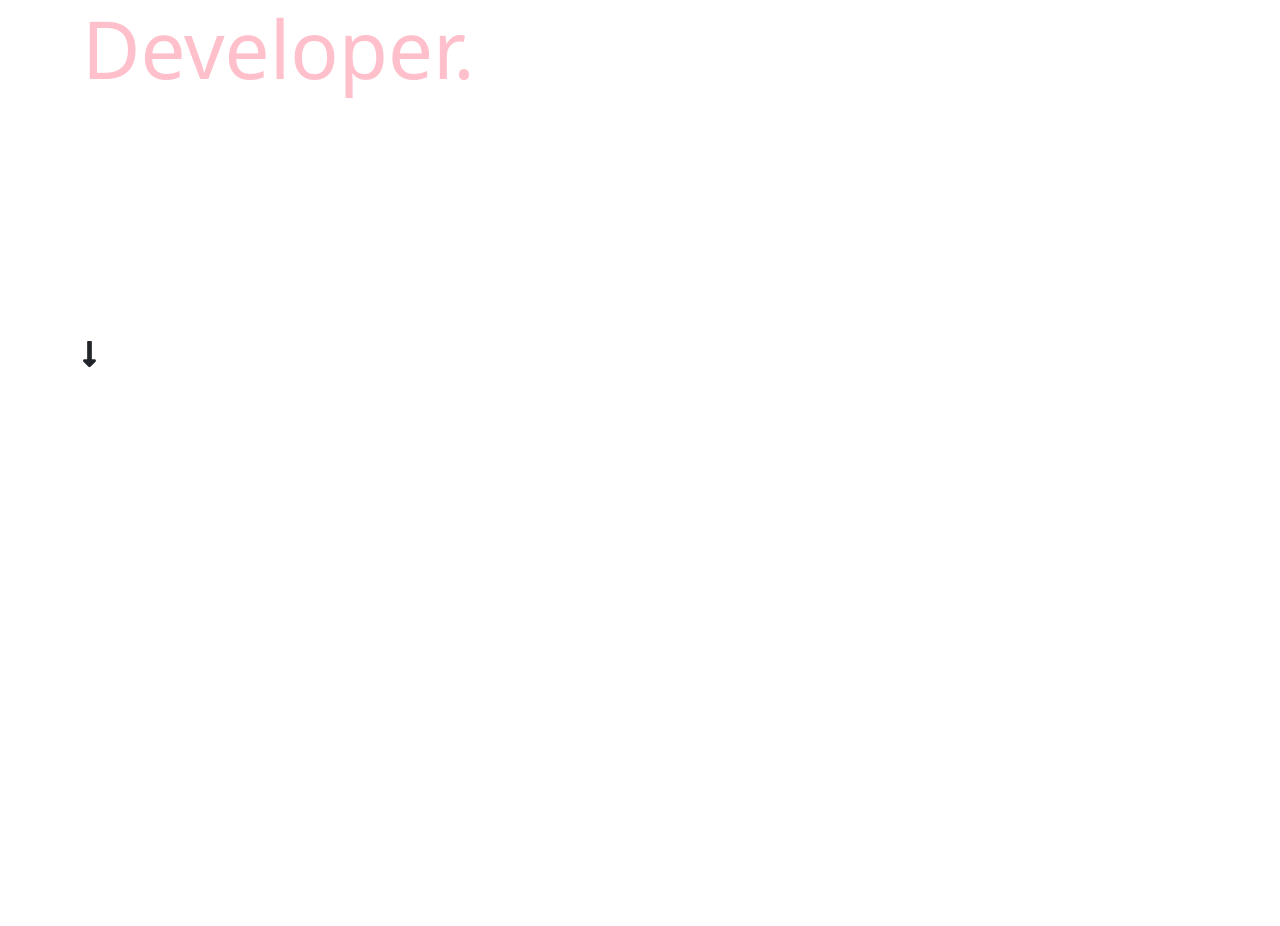
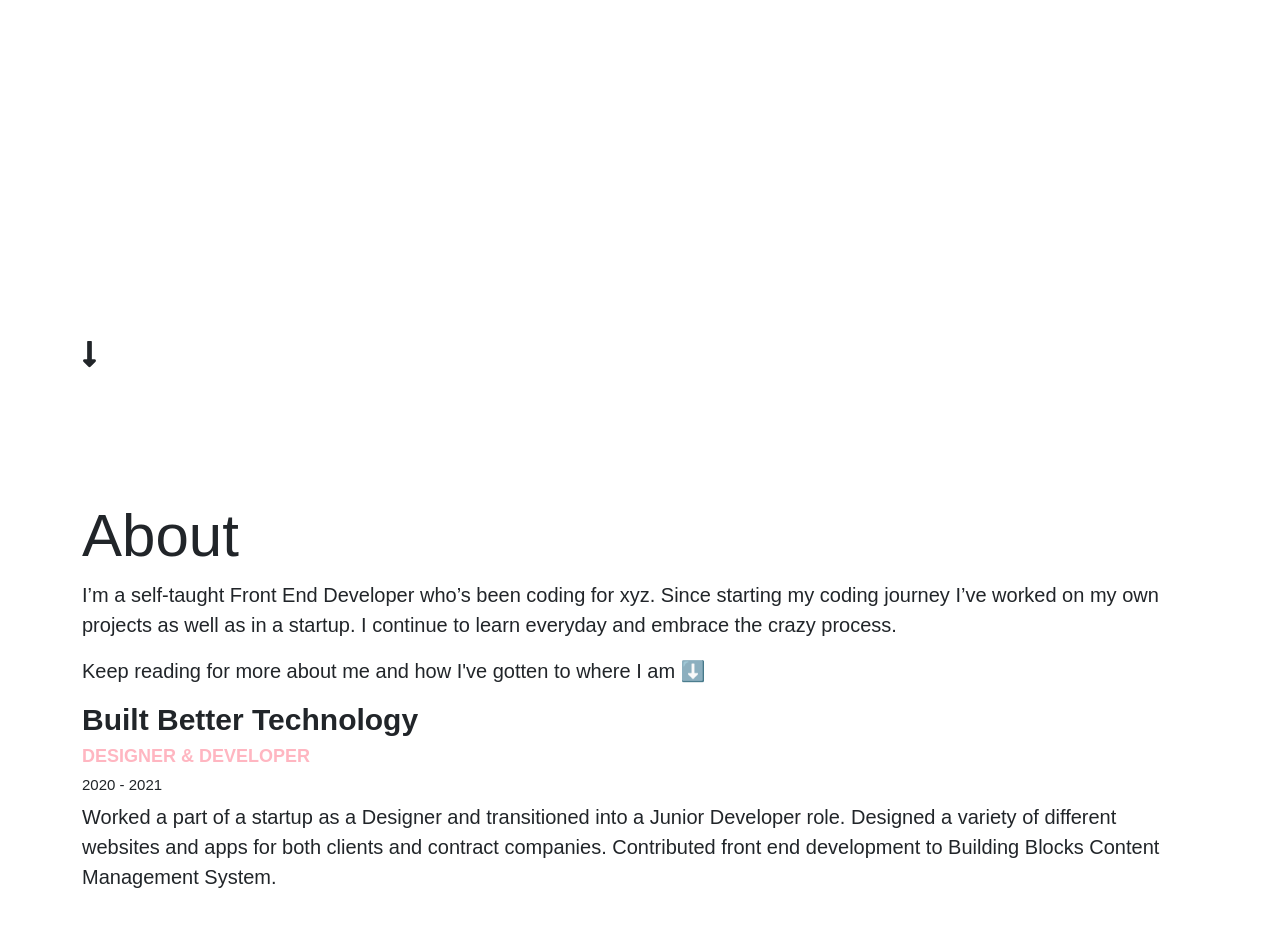
Before and after one commit to courtamos/courtamos-portfolio, a React (Create React App) app: page / in a window 1280 px wide. Shown: the part 356-1282 px from the top of the page. Before the commit the page ends 856 px from the top, so only its background shows below. Built offline with nearby package versions, Linux system fonts and the light colour scheme.

Commit message:
add global styles and about component

```diff
--- a/src/App.tsx
+++ b/src/App.tsx
@@ -1,13 +1,15 @@
 import React from "react";
 import { Container } from "reactstrap";
+import { Navigation } from "./components/Navigation/Navigation";
 import { Banner } from "./components/Banner";
-import { Navigation } from "./components/Navigation/Navigation";
+import { About } from "./components/About/About";
 
 const App = () => {
   return (
     <Container>
       <Navigation />
       <Banner />
+      <About />
     </Container>
   );
 };
--- /dev/null
+++ b/src/components/About/About.tsx
@@ -0,0 +1,28 @@
+import React from "react";
+import { Experience } from "./Experience";
+
+export const About = () => {
+  return (
+    <section>
+      <h1>About</h1>
+      <div>
+        <p>
+          I’m a self-taught Front End Developer who’s been coding for xyz. Since
+          starting my coding journey I’ve worked on my own projects as well as
+          in a startup. I continue to learn everyday and embrace the crazy
+          process.
+        </p>
+        <p>
+          Keep reading for more about me and how I've gotten to where I am ⬇️
+        </p>
+      </div>
+      <Experience
+        companyName="Built Better Technology"
+        jobTitle="Designer & Developer"
+        yearFrom={2020}
+        yearTo={2021}
+        details="Worked a part of a startup as a Designer and transitioned into a Junior Developer role. Designed a variety of different websites and apps for both clients and contract companies. Contributed front end development to Building Blocks Content Management System."
+      />
+    </section>
+  );
+};
--- /dev/null
+++ b/src/components/About/Experience.tsx
@@ -0,0 +1,28 @@
+import React from "react";
+
+interface Props {
+  companyName: string;
+  jobTitle: string;
+  yearFrom: number;
+  yearTo: number;
+  details: string;
+}
+
+export const Experience: React.FC<Props> = ({
+  companyName,
+  jobTitle,
+  yearFrom,
+  yearTo,
+  details,
+}) => {
+  return (
+    <div>
+      <h2>{companyName}</h2>
+      <h3>{jobTitle}</h3>
+      <h4>
+        {yearFrom} - {yearTo}
+      </h4>
+      <p>{details}</p>
+    </div>
+  );
+};
--- a/src/components/Banner.tsx
+++ b/src/components/Banner.tsx
@@ -3,13 +3,7 @@ import styled from "styled-components";
 import { FontAwesomeIcon } from "@fortawesome/react-fontawesome";
 import { faLongArrowAltDown } from "@fortawesome/free-solid-svg-icons";
 
-const StyledIntroGreeting = styled.h1`
-  font-weight: 500;
-  font-size: 80px;
-`;
-
 const StyledIntroText = styled.h1`
-  font-size: 80px;
   color: pink;
 `;
 
@@ -21,11 +15,9 @@ const StyledFontAwesomeIcon = styled(FontAwesomeIcon)`
 
 export const Banner = () => {
   return (
-    <section style={{ minHeight: "100vh" }}>
-      <div
-        style={{ padding: "100px 0", display: "flex", flexDirection: "column" }}
-      >
-        <StyledIntroGreeting>Hey, I'm Courtney! 🍩</StyledIntroGreeting>
+    <section>
+      <div>
+        <h1>Hey, I'm Courtney! 🍩</h1>
         <StyledIntroText>I'm a Junior Full-Stack Developer.</StyledIntroText>
       </div>
       <StyledFontAwesomeIcon icon={faLongArrowAltDown} size="3x" />
--- a/src/index.scss
+++ b/src/index.scss
@@ -1,13 +1,31 @@
 body {
-  margin: 0;
-  font-family: -apple-system, BlinkMacSystemFont, 'Segoe UI', 'Roboto', 'Oxygen',
-    'Ubuntu', 'Cantarell', 'Fira Sans', 'Droid Sans', 'Helvetica Neue',
-    sans-serif;
-  -webkit-font-smoothing: antialiased;
-  -moz-osx-font-smoothing: grayscale;
+  font-family: "Poppins", sans-serif !important;
 }
 
-code {
-  font-family: source-code-pro, Menlo, Monaco, Consolas, 'Courier New',
-    monospace;
+section {
+  min-height: 100vh;
 }
+
+body h1 {
+  font-size: 60px;
+}
+
+body h2 {
+  font-size: 30px;
+  font-weight: 600;
+}
+
+body h3 {
+  font-size: 18px;
+  font-weight: 600;
+  color: lightpink;
+  text-transform: uppercase;
+}
+
+body h4 {
+  font-size: 15px;
+}
+
+body p {
+  font-size: 20px;
+}
```
